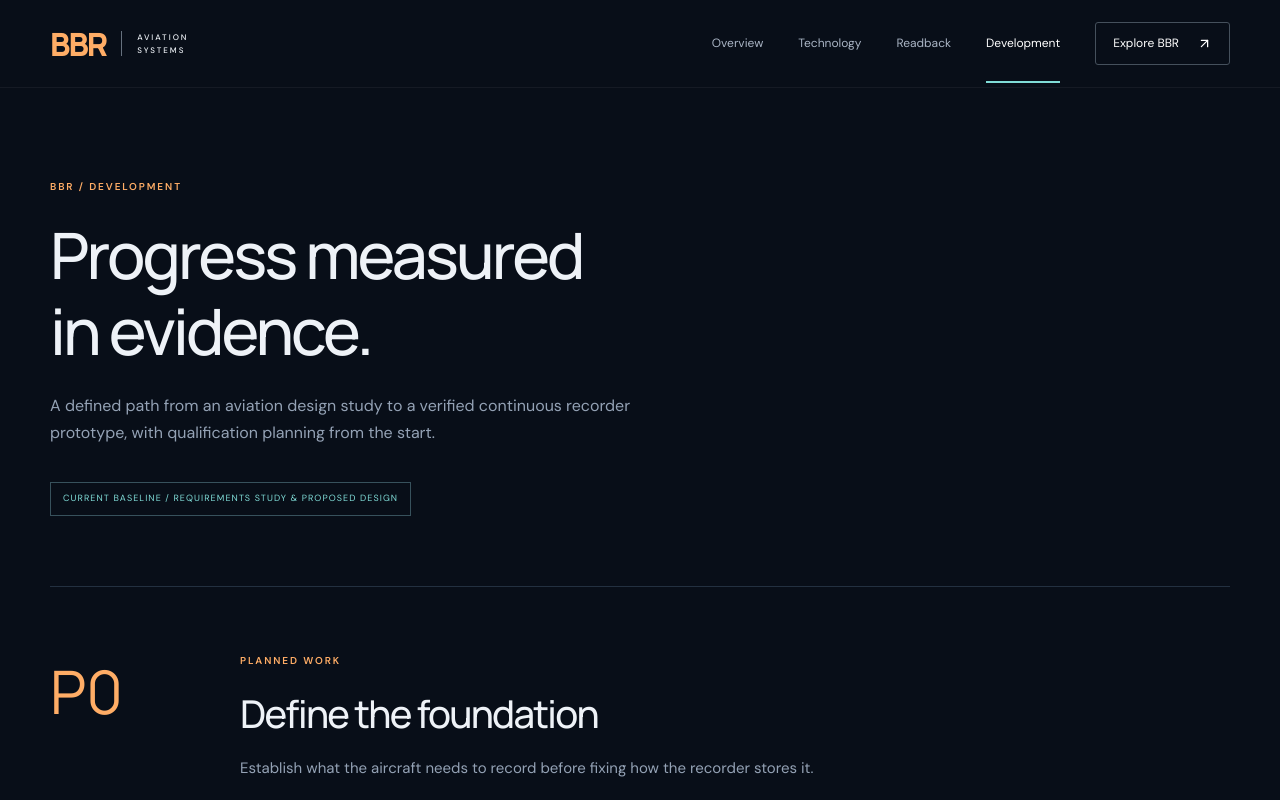
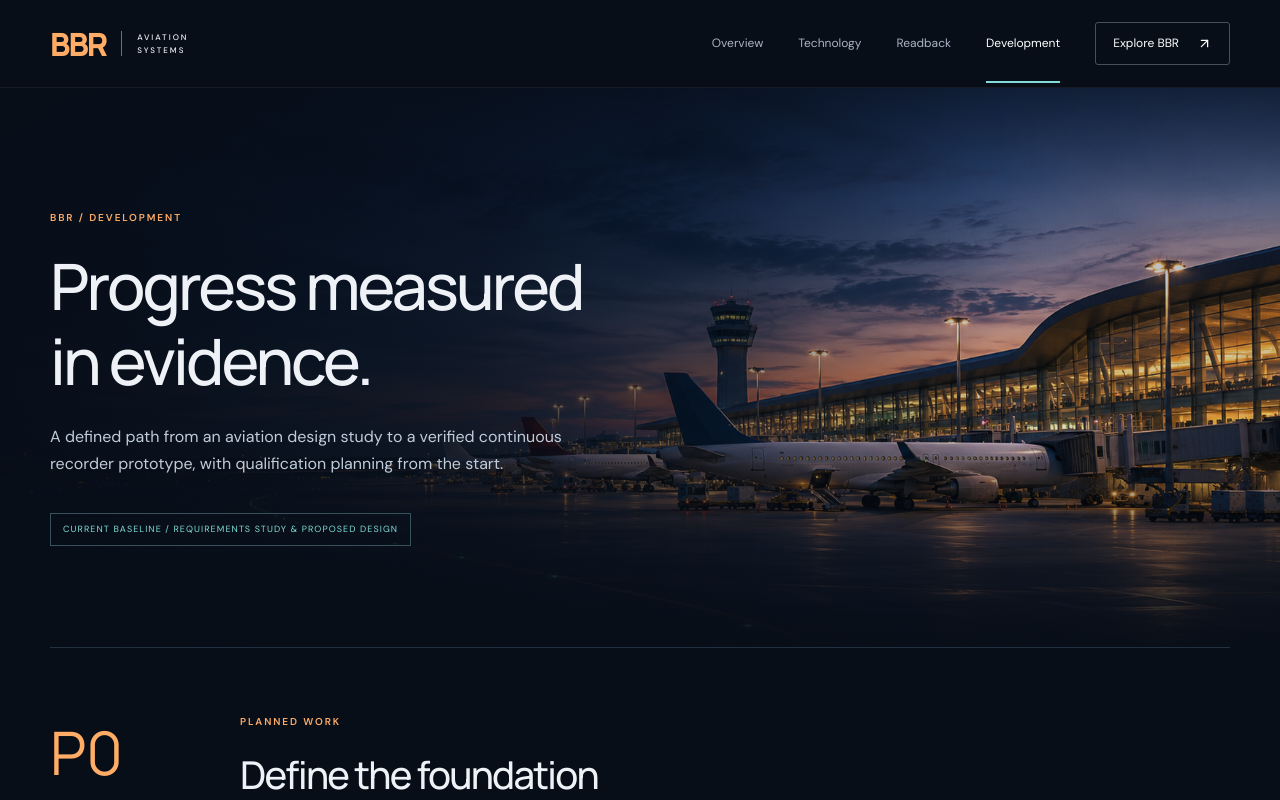
Before and after one commit to Ala-Ismail/bbr-web, a Next.js app: page /development in a window 1280 px wide. Shown: the top 800 px of the page. Built offline with nearby package versions, Linux system fonts and the light colour scheme.

Commit message:
Add blended airport dusk photo to development page

```diff
--- /dev/null
+++ b/app/development/development.css
@@ -0,0 +1,6 @@
+.development-hero{position:relative;isolation:isolate;overflow:hidden;background:var(--bg)}
+.development-hero-photo{object-fit:cover;object-position:center 60%;z-index:-2}
+.development-hero-shade{position:absolute;inset:0;z-index:-1;background:linear-gradient(90deg,#080e18ed 0%,#080e18b8 38%,#080e1820 78%),linear-gradient(0deg,#080e18 0%,#080e1800 38%,#080e1833 80%,#080e18a6 100%)}
+.development-hero-content{min-height:560px;display:flex;flex-direction:column;align-items:flex-start;justify-content:center}
+.development-hero-content>p{max-width:560px;color:#c1ccda}
+@media(max-width:760px){.development-hero-content{min-height:520px}.development-hero-photo{object-position:65% center}.development-hero-shade{background:linear-gradient(90deg,#080e18e6,#080e1880),linear-gradient(0deg,#080e18 0%,transparent 45%,#080e1866 100%)}}
```
Also changed, not shown: app/development/page.tsx (+3 -1 lines), public/images/development-airport-dusk.png (added).
